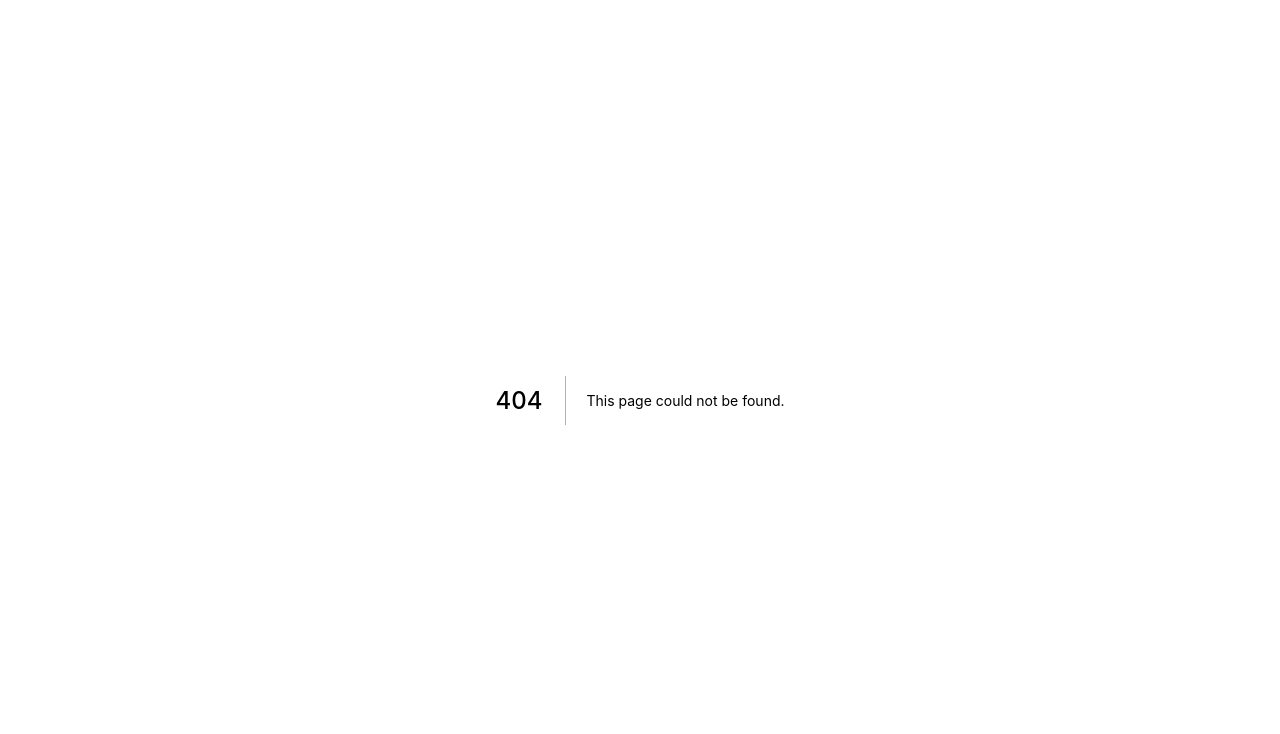
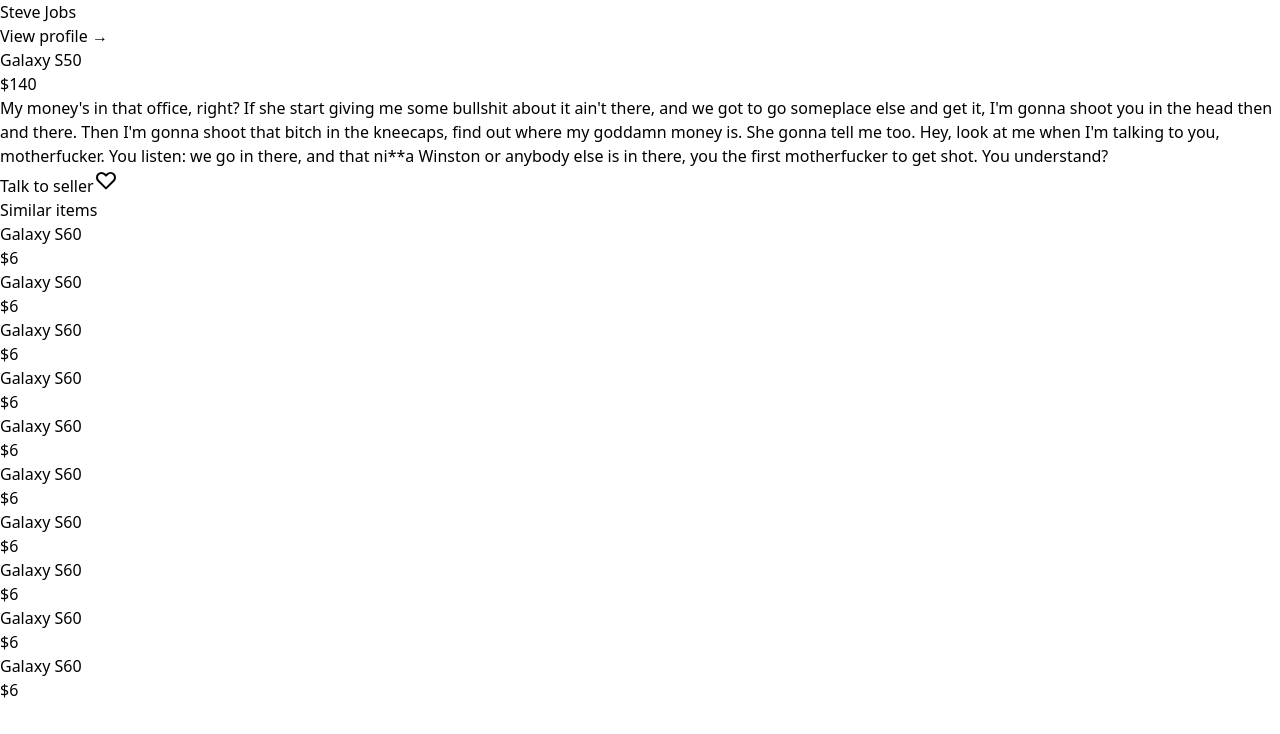
Before and after one commit to alisha0815/e-market-clone, a Next.js app: page /items/1 in a window 1280 px wide. Before the commit this address had no page. Shown: the top 734 px of the page. Built offline with nearby package versions, Linux system fonts and the light colour scheme.

Commit message:
item details html markup

```diff
--- /dev/null
+++ b/pages/items/[id].tsx
@@ -0,0 +1,67 @@
+import { NextPage } from "next";
+import React from "react";
+
+const ItemDetail: NextPage = () => {
+  return (
+    <div>
+      <div>
+        <div />
+        <div>
+          <div />
+          <div>
+            <p>Steve Jobs</p>
+            <p>View profile &rarr;</p>
+          </div>
+        </div>
+      </div>
+      <div>
+        <h1>Galaxy S50</h1>
+        <p>$140</p>
+        <p>
+          My money&apos;s in that office, right? If she start giving me some
+          bullshit about it ain&apos;t there, and we got to go someplace else
+          and get it, I&apos;m gonna shoot you in the head then and there. Then
+          I&apos;m gonna shoot that bitch in the kneecaps, find out where my
+          goddamn money is. She gonna tell me too. Hey, look at me when I&apos;m
+          talking to you, motherfucker. You listen: we go in there, and that
+          ni**a Winston or anybody else is in there, you the first motherfucker
+          to get shot. You understand?
+        </p>
+        <div>
+          <button>Talk to seller</button>
+          <button>
+            <svg
+              className="h-6 w-6 "
+              xmlns="http://www.w3.org/2000/svg"
+              fill="none"
+              viewBox="0 0 24 24"
+              stroke="currentColor"
+              aria-hidden="true"
+            >
+              <path
+                strokeLinecap="round"
+                strokeLinejoin="round"
+                strokeWidth="2"
+                d="M4.318 6.318a4.5 4.5 0 000 6.364L12 20.364l7.682-7.682a4.5 4.5 0 00-6.364-6.364L12 7.636l-1.318-1.318a4.5 4.5 0 00-6.364 0z"
+              />
+            </svg>
+          </button>
+        </div>
+      </div>
+      <div>
+        <h2>Similar items</h2>
+        <div>
+          {[...Array(10)].map((_, i) => (
+            <div key={i}>
+              <div />
+              <h3>Galaxy S60</h3>
+              <p>$6</p>
+            </div>
+          ))}
+        </div>
+      </div>
+    </div>
+  );
+};
+
+export default ItemDetail;
```
